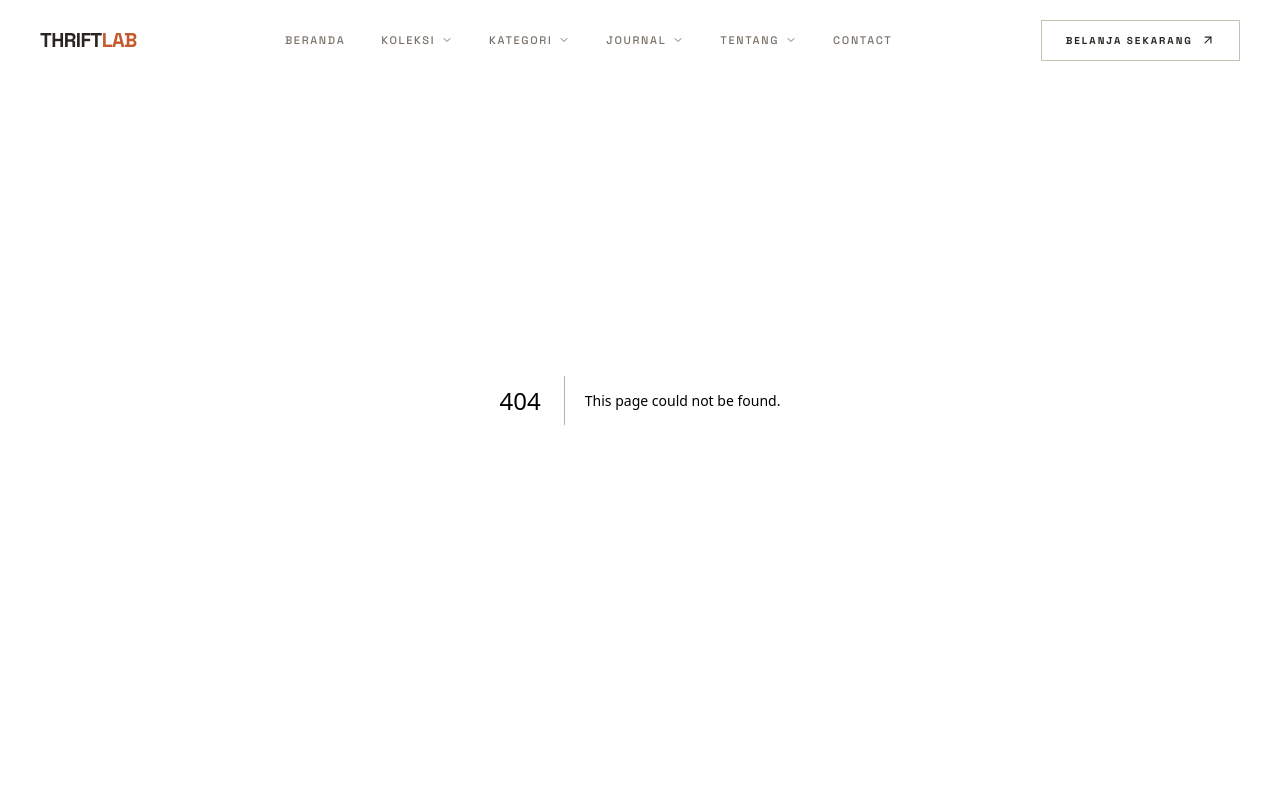
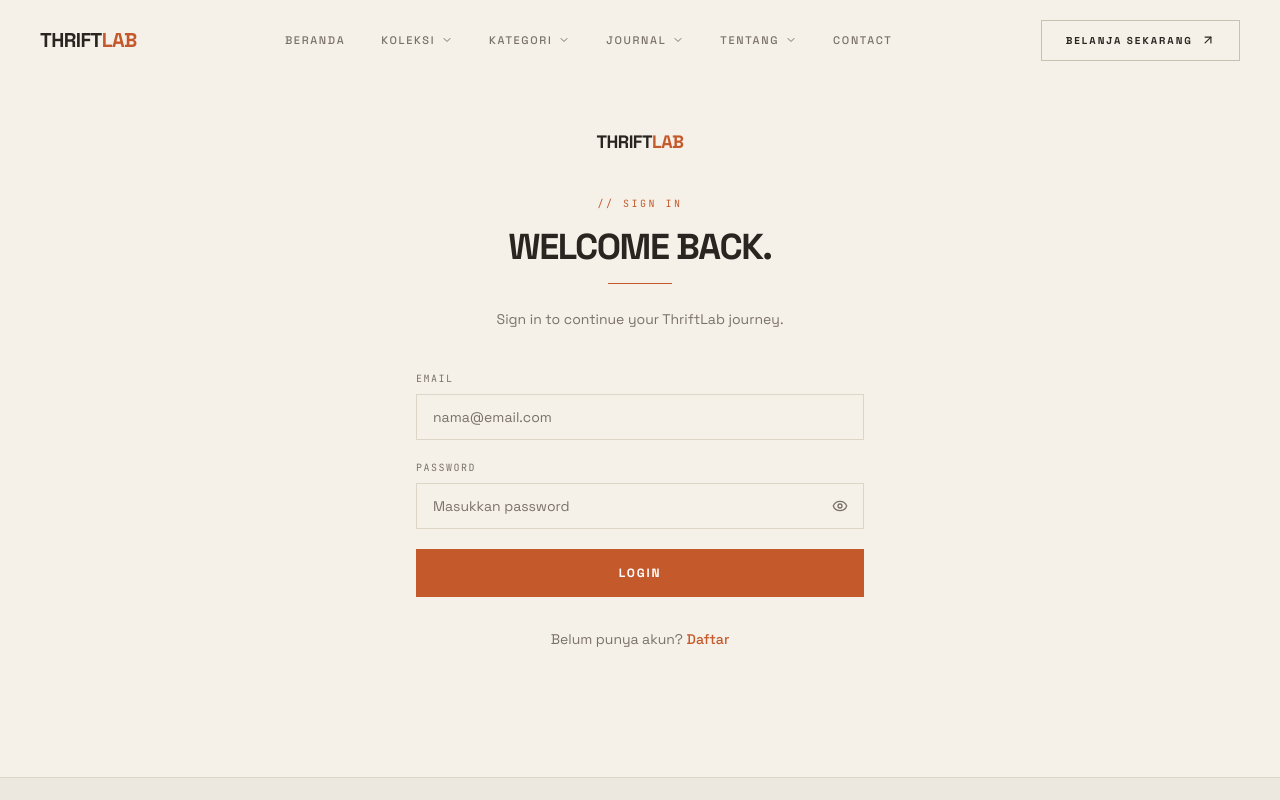
Before and after one commit to naufalfazil/ThriftLab, a Next.js app in the folder frontend/: page /auth/login in a window 1280 px wide. Before the commit this address had no page. Shown: the top 800 px of the page. Built offline with nearby package versions, Linux system fonts and the light colour scheme.

Commit message:
feat: menambahkan halaman login auth

```diff
--- /dev/null
+++ b/frontend/src/app/auth/login/page.tsx
@@ -0,0 +1,129 @@
+'use client';
+
+import { useState, useCallback } from 'react';
+import { Eye, EyeOff } from 'lucide-react';
+import Toast from '@/components/Toast';
+
+export default function LoginPage() {
+  const [email, setEmail] = useState('');
+  const [password, setPassword] = useState('');
+  const [showPassword, setShowPassword] = useState(false);
+  const [toast, setToast] = useState<string | null>(null);
+
+  const handleSubmit = useCallback(
+    (e: React.FormEvent) => {
+      e.preventDefault();
+      if (!email || !password) {
+        setToast('Mohon isi email dan password.');
+        return;
+      }
+      setToast('Fitur login sedang dalam tahap pengembangan.');
+      setEmail('');
+      setPassword('');
+    },
+    [email, password]
+  );
+
+  return (
+    <>
+      <section className="pt-28 pb-24 sm:pt-32 sm:pb-32 px-6 lg:px-10">
+        <div className="max-w-[1400px] mx-auto flex justify-center">
+          <div className="w-full max-w-md">
+            {/* Brand */}
+            <div className="text-center mb-10">
+              <h1 className="text-lg font-bold tracking-[-0.03em] uppercase text-thrift-cream">
+                Thrift<span className="text-thrift-accent">Lab</span>
+              </h1>
+            </div>
+
+            {/* Heading */}
+            <div className="text-center mb-10">
+              <p className="text-[10px] font-mono uppercase tracking-[0.25em] text-thrift-accent mb-4">
+                {'// Sign In'}
+              </p>
+              <h2 className="text-3xl sm:text-4xl font-bold uppercase tracking-[-0.04em] text-thrift-cream mb-4">
+                Welcome back.
+              </h2>
+              <div className="w-16 h-px bg-thrift-accent mx-auto mb-6" />
+              <p className="text-sm text-thrift-text-muted leading-relaxed">
+                Sign in to continue your ThriftLab journey.
+              </p>
+            </div>
+
+            {/* Form */}
+            <form onSubmit={handleSubmit} className="space-y-5">
+              <div>
+                <label
+                  htmlFor="email"
+                  className="block text-[10px] font-mono uppercase tracking-[0.15em] text-thrift-text-muted mb-2"
+                >
+                  Email
+                </label>
+                <input
+                  type="email"
+                  id="email"
+                  value={email}
+                  onChange={(e) => setEmail(e.target.value)}
+                  className="w-full bg-[#f5f0e8] border border-thrift-border px-4 py-3 text-sm text-thrift-cream placeholder:text-thrift-text-muted focus:outline-none focus:border-thrift-accent transition-colors"
+                  placeholder="nama@email.com"
+                  autoComplete="email"
+                />
+              </div>
+
+              <div>
+                <label
+                  htmlFor="password"
+                  className="block text-[10px] font-mono uppercase tracking-[0.15em] text-thrift-text-muted mb-2"
+                >
+                  Password
+                </label>
+                <div className="relative">
+                  <input
+                    type={showPassword ? 'text' : 'password'}
+                    id="password"
+                    value={password}
+                    onChange={(e) => setPassword(e.target.value)}
+                    className="w-full bg-[#f5f0e8] border border-thrift-border px-4 py-3 pr-12 text-sm text-thrift-cream placeholder:text-thrift-text-muted focus:outline-none focus:border-thrift-accent transition-colors"
+                    placeholder="Masukkan password"
+                    autoComplete="current-password"
+                  />
+                  <button
+                    type="button"
+                    onClick={() => setShowPassword(!showPassword)}
+                    className="absolute right-3 top-1/2 -translate-y-1/2 p-1 text-thrift-text-muted hover:text-thrift-cream transition-colors cursor-pointer"
+                    aria-label={showPassword ? 'Hide password' : 'Show password'}
+                  >
+                    {showPassword ? (
+                      <EyeOff className="w-4 h-4" />
+                    ) : (
+                      <Eye className="w-4 h-4" />
+                    )}
+                  </button>
+                </div>
+              </div>
+
+              <button
+                type="submit"
+                className="w-full inline-flex items-center justify-center gap-2 px-8 py-4 bg-thrift-accent text-white text-xs font-bold uppercase tracking-[0.15em] hover:bg-thrift-accent-warm transition-all duration-300 cursor-pointer"
+              >
+                Login
+              </button>
+            </form>
+
+            {/* Register link */}
+            <div className="mt-8 text-center">
+              <p className="text-sm text-thrift-text-muted">
+                Belum punya akun?{' '}
+                <span className="text-thrift-accent font-medium cursor-pointer hover:text-thrift-accent-warm transition-colors">
+                  Daftar
+                </span>
+              </p>
+            </div>
+          </div>
+        </div>
+      </section>
+
+      {toast && <Toast message={toast} onClose={() => setToast(null)} />}
+    </>
+  );
+}
--- /dev/null
+++ b/frontend/src/components/Toast.tsx
@@ -0,0 +1,44 @@
+'use client';
+
+import { useEffect, useState } from 'react';
+import { X } from 'lucide-react';
+
+interface ToastProps {
+  message: string;
+  onClose: () => void;
+}
+
+export default function Toast({ message, onClose }: ToastProps) {
+  const [visible, setVisible] = useState(false);
+
+  useEffect(() => {
+    requestAnimationFrame(() => setVisible(true));
+    const timer = setTimeout(() => {
+      setVisible(false);
+      setTimeout(onClose, 300);
+    }, 3000);
+    return () => clearTimeout(timer);
+  }, [onClose]);
+
+  return (
+    <div
+      className={`fixed bottom-6 right-6 z-50 flex items-center gap-3 bg-thrift-cream text-white px-5 py-3.5 shadow-[0_8px_30px_rgba(0,0,0,0.15)] transition-all duration-300 ${
+        visible ? 'opacity-100 translate-y-0' : 'opacity-0 translate-y-3'
+      }`}
+      role="alert"
+      aria-live="polite"
+    >
+      <span className="text-sm font-medium">{message}</span>
+      <button
+        onClick={() => {
+          setVisible(false);
+          setTimeout(onClose, 300);
+        }}
+        className="ml-2 p-0.5 hover:text-thrift-accent transition-colors cursor-pointer"
+        aria-label="Dismiss notification"
+      >
+        <X className="w-3.5 h-3.5" />
+      </button>
+    </div>
+  );
+}
```
